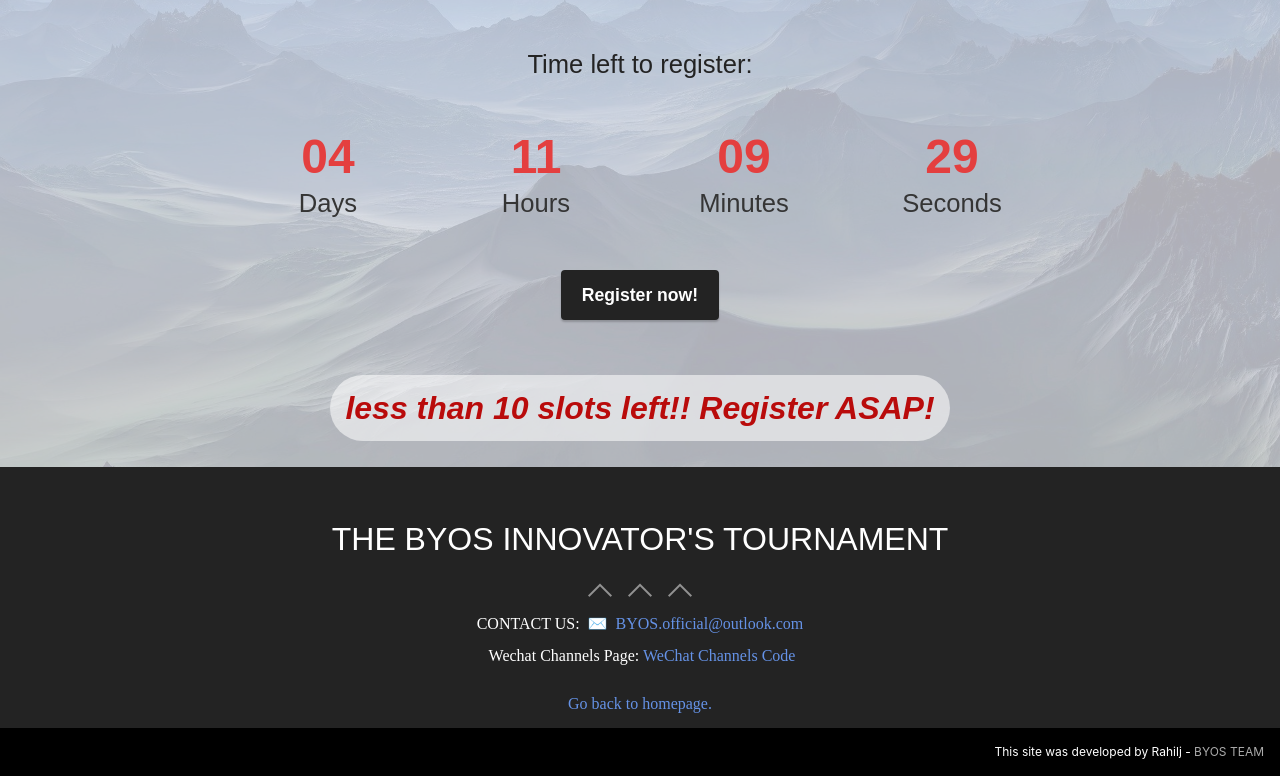
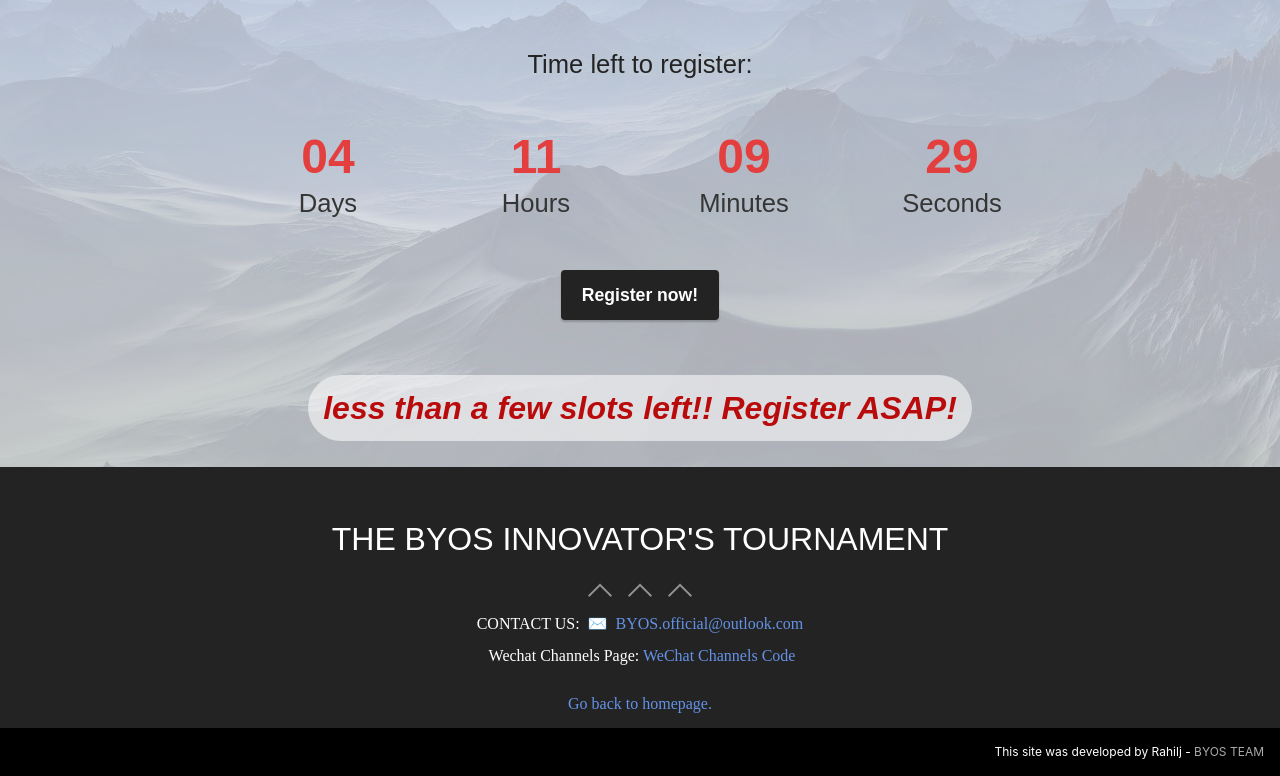
Before and after one commit to byos-tournament/byos-tournament.github.io, a plain HTML site: page index.html in a window 1280 px wide. Shown: the part 2721-3497 px from the top of the page. Drawn offline with Linux system fonts and the light colour scheme; a script that the page names is missing; files whose address does not match are found by name; a web font is replaced by a local one.

Commit message:
updated 10 to few

```diff
--- a/index.html
+++ b/index.html
@@ -359,7 +359,7 @@
               <p class="mbr-text mbr-fonts-style display-5">
                 <em
                   ><strong class="redtextstyle"
-                    >less than 10 slots left!! Register ASAP!</strong
+                    >less than a few slots left!! Register ASAP!</strong
                   ></em
                 >
               </p>
```
